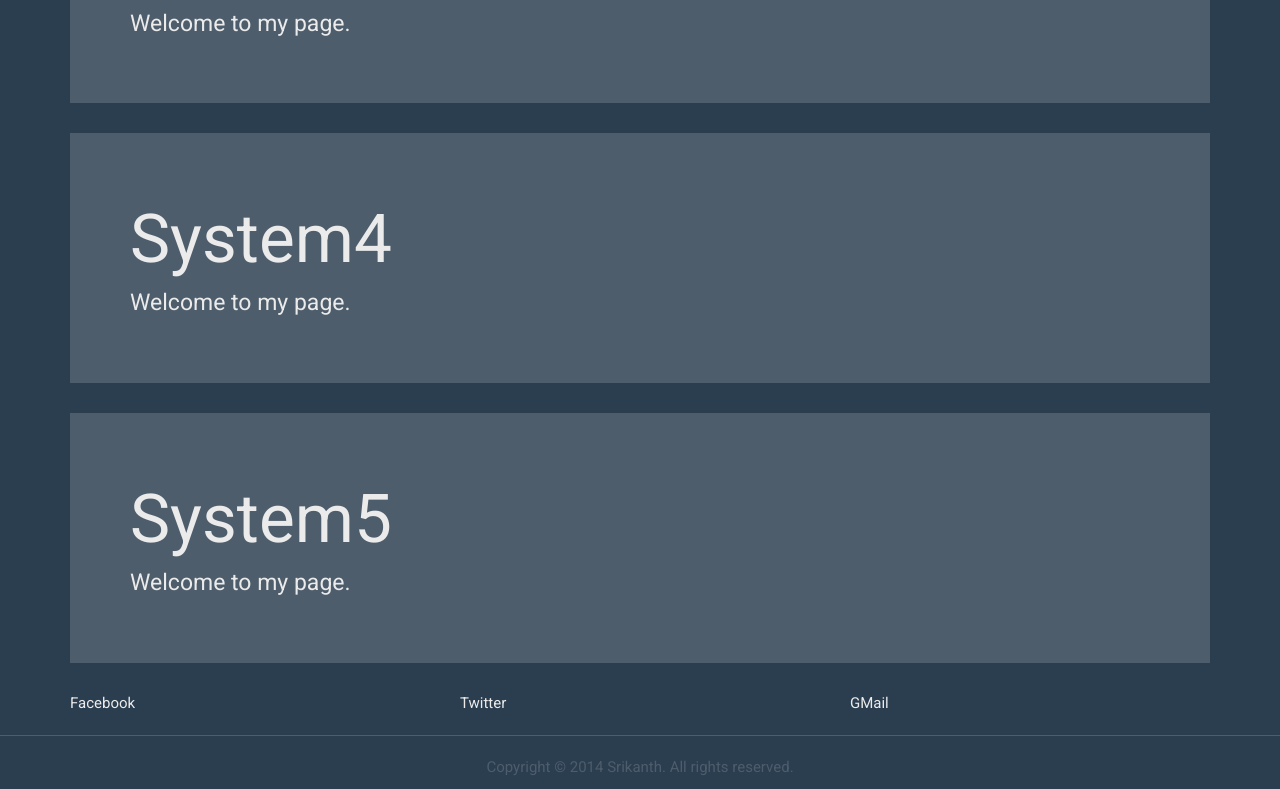
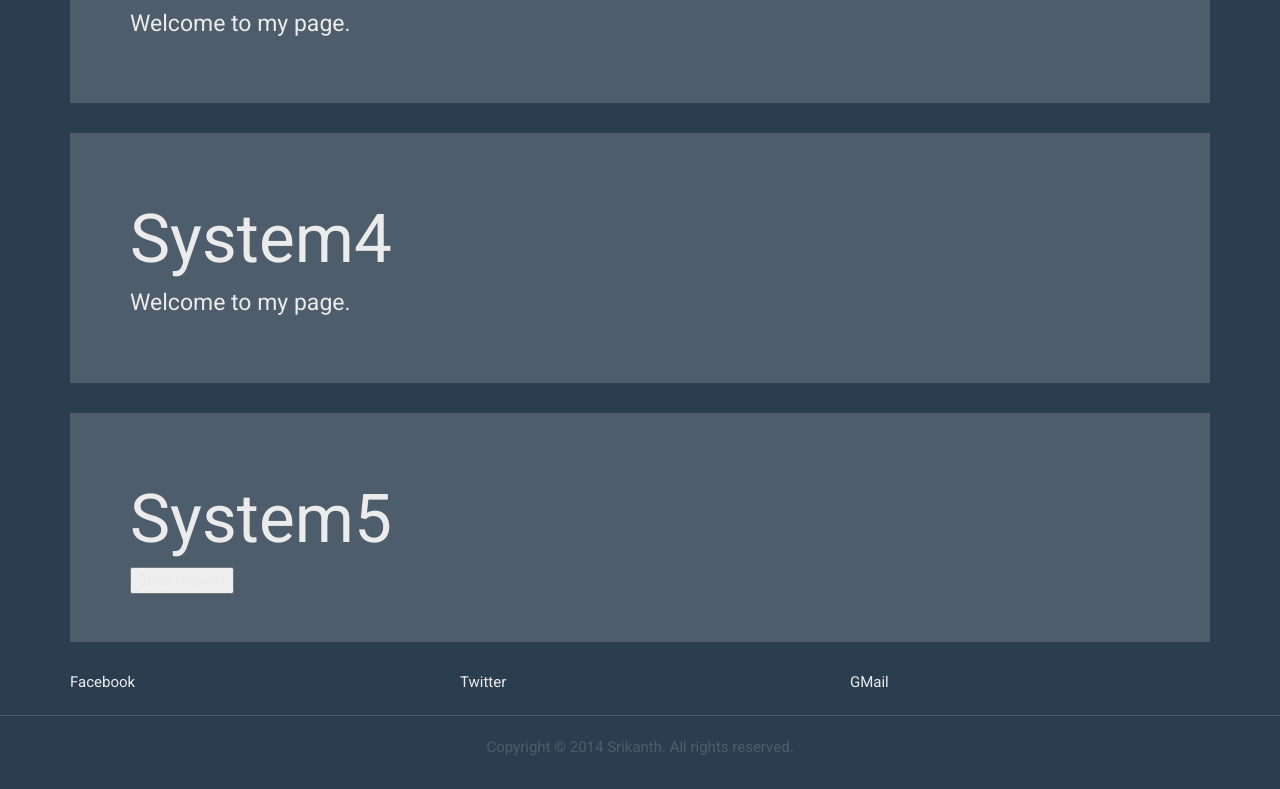
Before and after one commit to jlsrikanth/jlsrikanth.github.io, a plain HTML site: page index.html in a window 1280 px wide. Shown: the part 1035-1824 px from the top of the page. After the commit the page ends 1803 px from the top, so only its background shows below. Drawn offline with Linux system fonts and the light colour scheme.

Commit message:
Commit
Button Test

```diff
--- a/index.html
+++ b/index.html
@@ -73,7 +73,7 @@
               </div>
 	<div class="jumbotron">
                 <h1>System5</h1>
-                <p>Welcome to my page.</p>
+                <button type="submit" class="button primary">Send request</button>
 				<!--
 				<img src="images/a.jpg" class="img-responsive img-thumbnail" alt="Responsive image">
 -->
```
